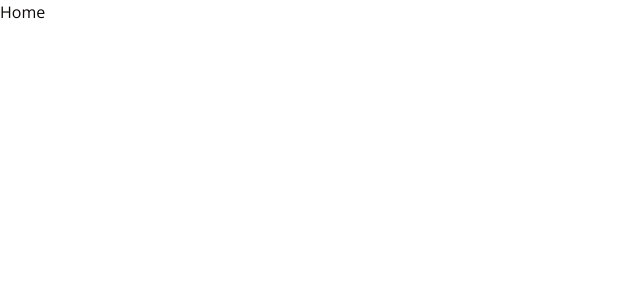
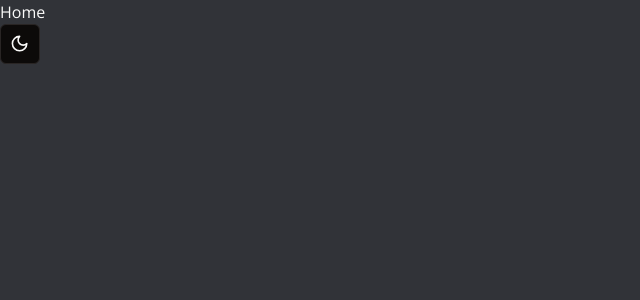
Before and after one commit to geraldobl58/discord_clone, a Next.js app: page / in a window 1280 px wide. Shown: the top 300 px of the page, without its empty margins (0-640 px from the left). Built offline with nearby package versions, Linux system fonts and the light colour scheme.

Commit message:
feat: Add theme dark mode

```diff
--- a/src/app/(main)/page.tsx
+++ b/src/app/(main)/page.tsx
@@ -1,11 +1,12 @@
+import { ModeToggle } from "@/components/mode-toggle";
 import { UserButton } from "@clerk/nextjs";
-import Image from "next/image";
 
 export default function Home() {
   return (
     <div>
       <div>Home</div>
       <UserButton afterSignOutUrl="/" />
+      <ModeToggle />
     </div>
   );
 }
--- a/src/app/layout.tsx
+++ b/src/app/layout.tsx
@@ -4,7 +4,10 @@ import { Open_Sans } from "next/font/google";
 
 import { ClerkProvider } from "@clerk/nextjs";
 
+import { ThemeProvider } from "@/components/theme-provider";
+
 import "./globals.css";
+import { cn } from "@/lib/utils";
 
 const font = Open_Sans({ subsets: ["latin"] });
 
@@ -20,8 +23,17 @@ export default function RootLayout({
 }>) {
   return (
     <ClerkProvider>
-      <html lang="en">
-        <body className={font.className}>{children}</body>
+      <html lang="en" suppressHydrationWarning>
+        <body className={cn(font.className, "bg-white dark:bg-[#313338]")}>
+          <ThemeProvider
+            attribute="class"
+            defaultTheme="dark"
+            enableColorScheme={false}
+            storageKey="discord-theme"
+          >
+            {children}
+          </ThemeProvider>
+        </body>
       </html>
     </ClerkProvider>
   );
```
